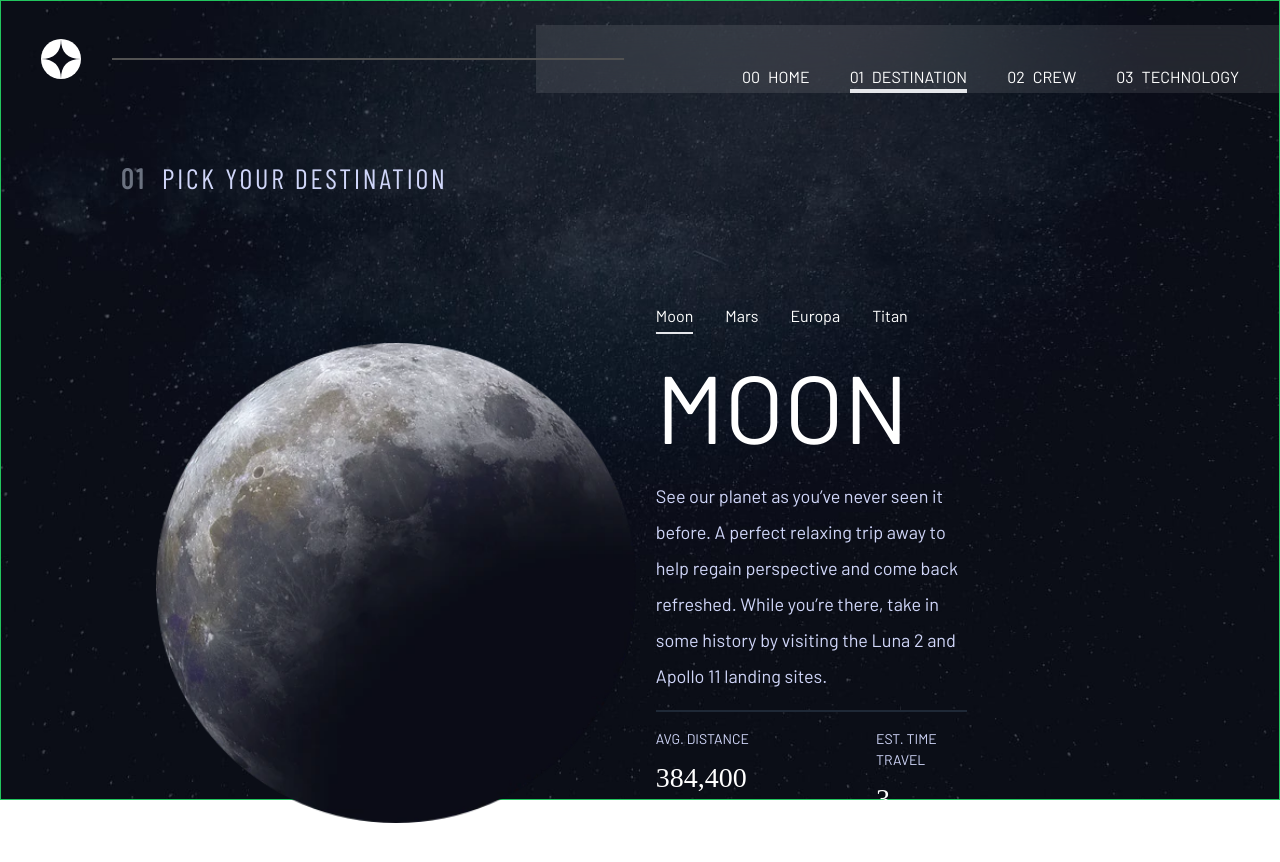
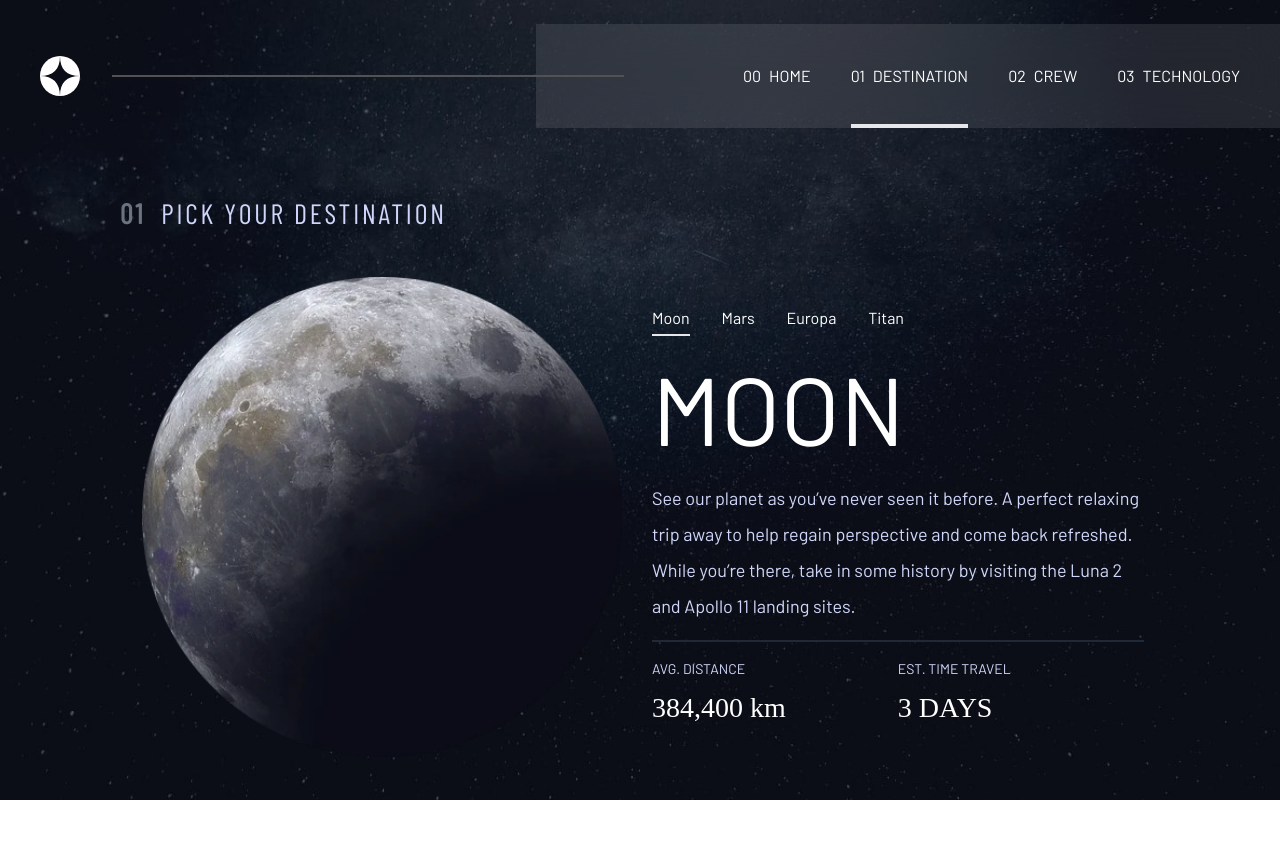
Before and after one commit to ericsmslvdr/space-tourism-website, a React (Vite) app: page /destination in a window 1280 px wide. Shown: the top 862 px of the page. After the commit the page ends 800 px from the top, so only its background shows below. Built offline with nearby package versions, Linux system fonts and the light colour scheme; a web font is replaced by a local one.

Commit message:
Fix destination page css

```diff
--- a/src/components/destination/components/destination-details.jsx
+++ b/src/components/destination/components/destination-details.jsx
@@ -4,11 +4,11 @@ const DestinationDetails = ({ name, image, description, distance, travel, handle
     const allCapsName = name.toUpperCase();
 
     return (
-        <div className='w-full flex flex-col items-center justify-center px-4 lg:flex-row lg:pr-48'>
-            <div className='w-full grid place-items-center py-16 lg:py-36'>
+        <div className='w-full h-full flex flex-col items-center justify-center px-4 gap-6 lg:flex-row'>
+            <div className='w-full grid place-content-center lg:max-w-2xl'>
                 <img src={image} alt="" className='size-[150px] md:size-[300px] lg:size-[480px]' />
             </div>
-            <div className='w-full lg:w-3/5'>
+            <div className='w-full lg:max-w-2xl'>
                 <ul className='flex justify-evenly max-w-[350px] mx-auto lg:mx-0 lg:justify-start lg:gap-8'>
                     {destinationNames.map((destName, index) => (
                         <li
--- a/src/components/destination/index.jsx
+++ b/src/components/destination/index.jsx
@@ -15,7 +15,7 @@ const DestinationSection = () => {
     console.log("DATA: ", data);
 
     return (
-        <section className="h-full px-4 pt-4 md:pt-16">
+        <section className="grow px-4 pt-4 md:pt-16">
             <div className='h-full flex flex-col md:w-5/6 mx-auto'>
                 <p className='font-barlow-c text-light-blue tracking-widest text-center md:text-start text-[16px] md:text-[20px] lg:text-[28px]'>
                     <span className='pr-4 font-bold text-gray-500'>01</span>
--- a/src/components/home/index.jsx
+++ b/src/components/home/index.jsx
@@ -3,7 +3,7 @@ import { Link } from 'react-router-dom'
 
 const HomeSection = () => {
     return (
-        <section className="grow h-full px-4 pt-4 md:pt-16">
+        <section className="grow px-4 pt-4 md:pt-16">
             <div className="h-full flex flex-col md:w-3/4 mx-auto lg:pb-16 lg:flex-row lg:items-end lg:justify-end">
                 <div className="w-full h-full text-center lg:flex lg:flex-col lg:justify-end lg:text-start">
                     <h2 className='font-barlow-c md:text-[28px] tracking-widest'>SO, YOU WANT TO TRAVEL TO</h2>
--- a/src/components/main-layout/index.jsx
+++ b/src/components/main-layout/index.jsx
@@ -59,7 +59,7 @@ const MainLayout = ({ children }) => {
 
 
     return (
-        <main className={`border border-green-500 h-full w-full flex flex-col bg-cover bg-[image:var(--bgMobile)] md:bg-[image:var(--bgTablet)] lg:bg-[image:var(--bgDesktop)]`}
+        <main className={`h-full w-full flex flex-col bg-cover bg-[image:var(--bgMobile)] md:bg-[image:var(--bgTablet)] lg:bg-[image:var(--bgDesktop)]`}
             style={{
                 '--bgMobile': `url(${bgMobile})`,
                 '--bgTablet': `url(${bgTablet})`,
```
